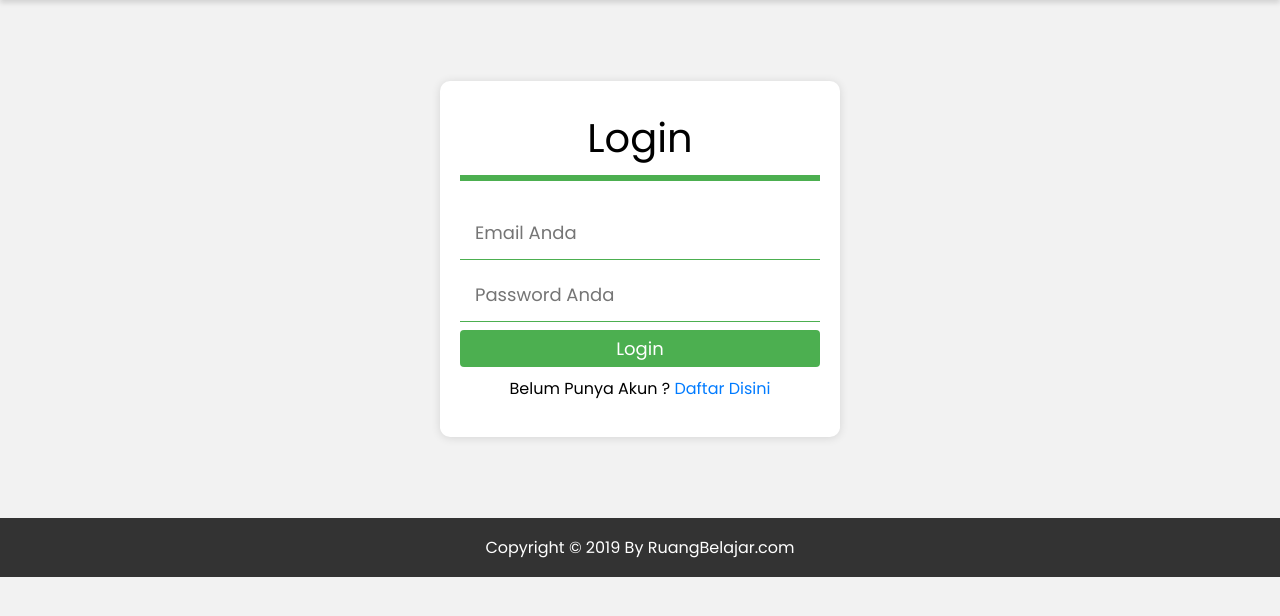
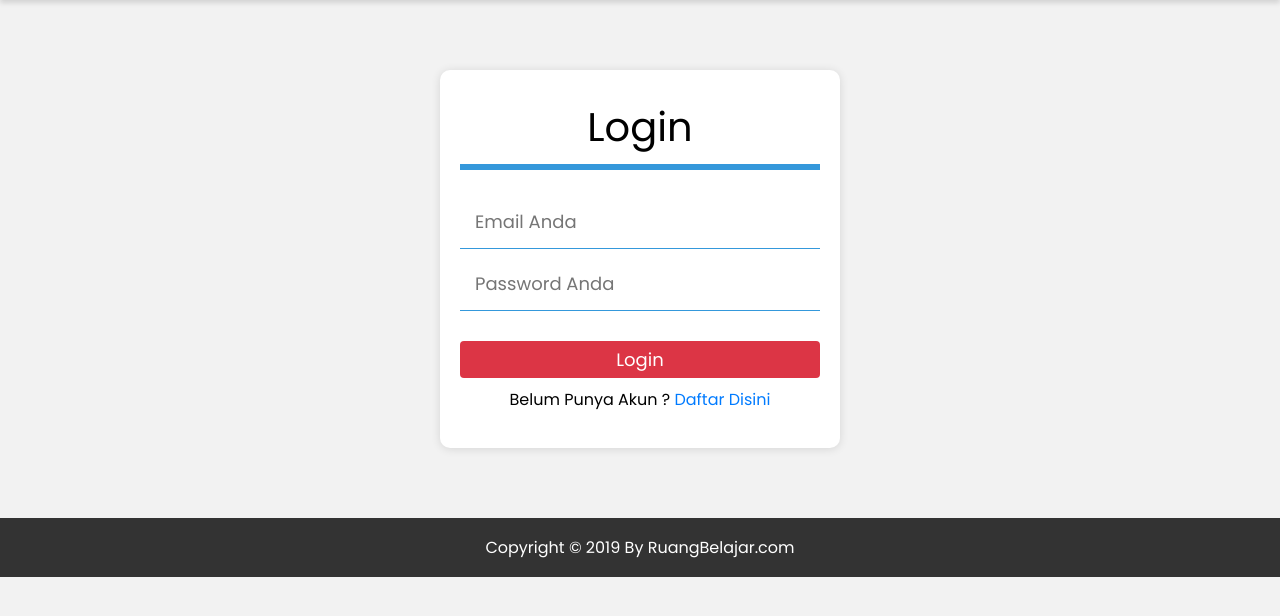
Before and after one commit to prpl-tifuad/PRPL2019-Pendaftaran-Bimbel, a PHP site: page /login in a window 1280 px wide. Shown: the part 80-696 px from the top of the page. Run offline with PHP 8.4, Linux system fonts and the light colour scheme.

Commit message:
Update 26/06/2019

```diff
--- a/daftar/index.php
+++ b/daftar/index.php
@@ -136,7 +136,7 @@ else{
 							<label for="exampleFormControlInput1 judul">Konfirmasi Password</label>
 							<input type="Password" class="form-control inputan" name="repass" placeholder="Konfimasi Password Anda">
 						</div>
-						<input type="submit" value="SUBMIT" class="btn btn-primary klik">
+						<input type="submit" value="SUBMIT" class="btn btn-danger w-100">
 					</form>
 					<p align="center">Sudah Punya Akun ? <a href="../login">Masuk Disini</a></p>
 				</div>
--- a/login/index.php
+++ b/login/index.php
@@ -74,15 +74,15 @@ else{
 						<form action="./proses/index.php" method="post">
 							<div class="textbox">
 								<i class="fas fa-user"></i>
-								<input type="text" placeholder="Email Anda" name="email">
+								<input type="text" class="w-100" placeholder="Email Anda" name="email">
 							</div>
 
 							<div class="textbox">
 								<i class="fas fa-lock"></i>
 								<input type="password" placeholder="Password Anda" name="password"/>
 							</div>
-							<div>
-								<input type="submit" value="Login" class="btn">
+							<div style="margin-top: 30px">
+								<input type="submit" value="Login" class="btn btn-danger">
 								<p class="text-center">Belum Punya Akun ? <a href="../daftar/">Daftar Disini</a></p>
 							</div>
 						</form>
--- a/login/style.css
+++ b/login/style.css
@@ -39,14 +39,14 @@ body{
     padding: 20px;
     color: #000;
     border-radius: 10px;
-    margin: 81px auto;
+    margin: 70px auto;
 }
 
 .login2 h1{
   text-align: center;
   font-size: 40px;
   font-family: poppins;
-  border-bottom: 6px solid #4caf50;
+  border-bottom: 6px solid #3498db;
   margin-bottom: 25px;
   padding: 13px 0;
 }
@@ -57,7 +57,7 @@ body{
   font-size: 20px;
   padding: 8px 0;
   margin: 8px 0;
-  border-bottom: 1px solid #4caf50;
+  border-bottom: 1px solid #3498db;
 }
 .textbox i{
   width: 26px;
@@ -79,7 +79,6 @@ body{
 
 .btn{
   width: 100%;
-  background: #4caf50;
   padding: 20px;
   border: none;
   color: white;
@@ -91,7 +90,7 @@ body{
 
 .btn2{
   width: 100%;
-  background: #f87e25;
+  background: #3498db;
   padding: 20px;
   border: none;
   color: white;
@@ -112,7 +111,7 @@ body{
     color: white;
     text-align: center;
     padding: 20px 0px;
-    bottom: 0;
+    bottom: 0px;
     float: left;
     width: 100%;
 }
```
Also changed, not shown: ruang_belajar.sql (+40 -4 lines).
